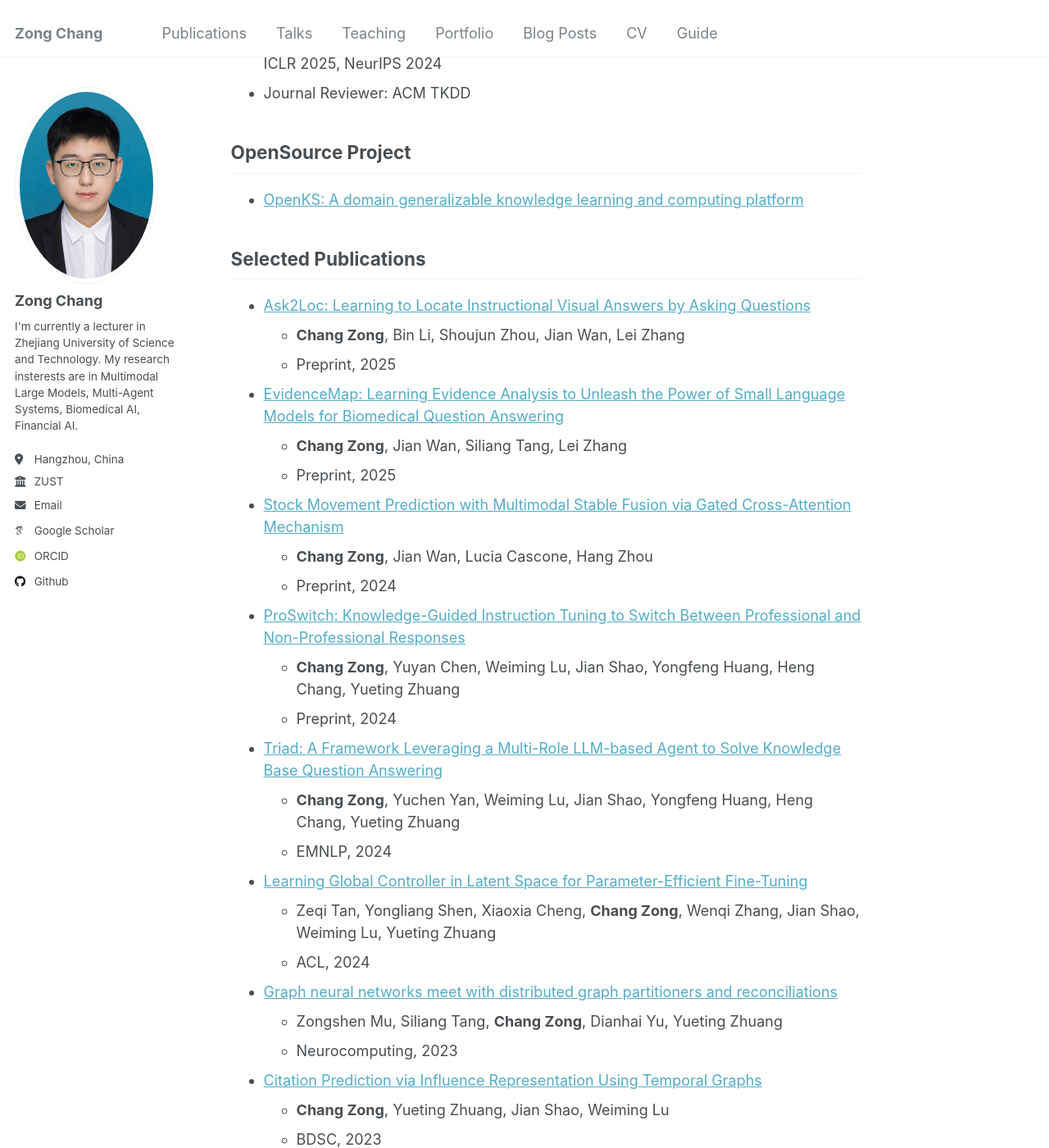
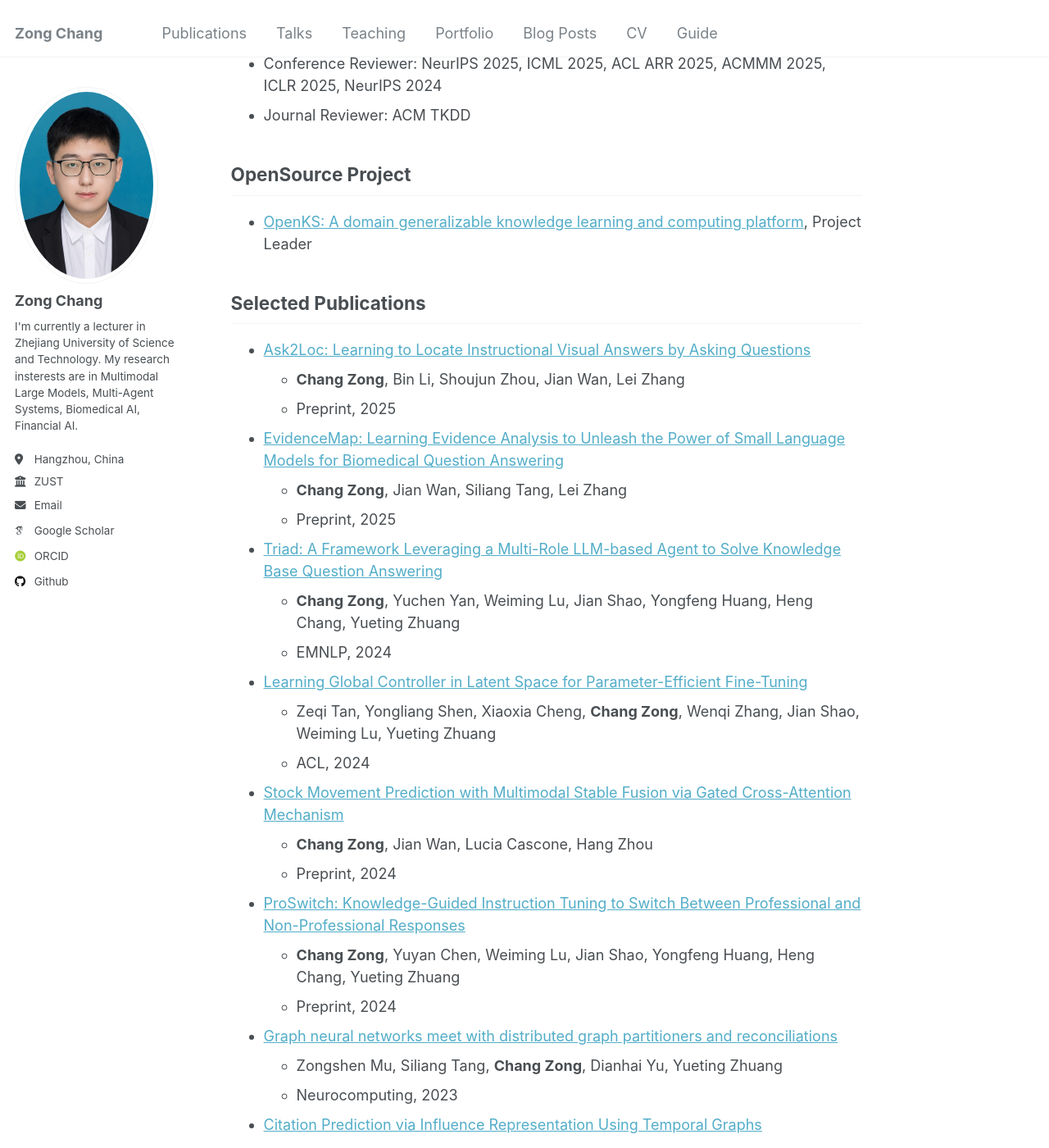
Before and after one commit to changzong/changzong.github.io, a Jekyll site: the page built from _pages/about.md, in a window 1280 px wide and 1400 px high, scrolled down 348 px. Shown: the whole window at 82% size. Built offline with Jekyll 4.4.1, drawn with Linux system fonts in a browser that asks for light colours; some web fonts are replaced; part of the change alters nothing that is shown; some of the changed text lies outside the part shown.

```diff
--- a/_pages/about.md
+++ b/_pages/about.md
@@ -7,7 +7,7 @@ redirect_from:
   - /about.html
 ---
 
-I receive my Ph.D. degree from Zhejiang University ([ZJU(https://www.zju.edu.cn/)]), advised by [Prof. Yueting Zhuang](https://person.zju.edu.cn/yzhuang). I received my Bachelor's Degree in the Department of Computer Science and Technology from Harbin Institute of Technology ([HIT](https://www.hit.edu.cn/)). I received my Master's Degree in the School of Informatics from the University of Edinburgh([UoE](https://www.ed.ac.uk/)), UK. I am currently a lecturer in Zhejiang University of Science and Technology ([ZUST](https://www.zust.edu.cn/)).
+I receive my Ph.D. degree from Zhejiang University ([ZJU](https://www.zju.edu.cn/)), co-advised by [Prof. Yueting Zhuang](https://person.zju.edu.cn/yzhuang), [Prof. Jian Shao](https://person.zju.edu.cn/jshao), [Prof. Weiming Lu](https://person.zju.edu.cn/lwm), and [Prof. Siliang Tang](https://person.zju.edu.cn/siliang) . I received my Bachelor's Degree in the Department of Computer Science and Technology from Harbin Institute of Technology ([HIT](https://www.hit.edu.cn/)). I received my Master's Degree in the School of Informatics from the University of Edinburgh ([UoE](https://www.ed.ac.uk/)), UK. I am currently a lecturer in Zhejiang University of Science and Technology ([ZUST](https://www.zust.edu.cn/)), working in [BIT Lab](http://bit.zust.edu.cn/catalogue/information.html).
 
 
 ## Professional Services
@@ -15,17 +15,24 @@ I receive my Ph.D. degree from Zhejiang University ([ZJU(https://www.zju.edu.cn/
 - Journal Reviewer: ACM TKDD
 
 ## OpenSource Project
-- [OpenKS: A domain generalizable knowledge learning and computing platform](https://github.com/ZJU-OpenKS/OpenKS)
+- [OpenKS: A domain generalizable knowledge learning and computing platform](https://github.com/ZJU-OpenKS/OpenKS), Project Leader
 
 ## Selected Publications
-- [Ask2Loc: Learning to Locate Instructional Visual Answers by Asking Questions
-](https://arxiv.org/abs/2504.15918)
+- [Ask2Loc: Learning to Locate Instructional Visual Answers by Asking Questions](https://arxiv.org/abs/2504.15918)
   - **Chang Zong**, Bin Li, Shoujun Zhou, Jian Wan, Lei Zhang
   - Preprint, 2025
 
 - [EvidenceMap: Learning Evidence Analysis to Unleash the Power of Small Language Models for Biomedical Question Answering](https://arxiv.org/abs/2501.12746)
   - **Chang Zong**, Jian Wan, Siliang Tang, Lei Zhang
   - Preprint, 2025
+
+- [Triad: A Framework Leveraging a Multi-Role LLM-based Agent to Solve Knowledge Base Question Answering](https://aclanthology.org/2024.emnlp-main.101/)
+  - **Chang Zong**, Yuchen Yan, Weiming Lu, Jian Shao, Yongfeng Huang, Heng Chang, Yueting Zhuang
+  - EMNLP, 2024
+
+- [Learning Global Controller in Latent Space for Parameter-Efficient Fine-Tuning](https://aclanthology.org/2024.acl-long.222/)
+  - Zeqi Tan, Yongliang Shen, Xiaoxia Cheng, **Chang Zong**, Wenqi Zhang, Jian Shao, Weiming Lu, Yueting Zhuang
+  - ACL, 2024
 
 - [Stock Movement Prediction with Multimodal Stable Fusion via Gated Cross-Attention Mechanism](https://arxiv.org/abs/2406.06594)
   - **Chang Zong**, Jian Wan, Lucia Cascone, Hang Zhou
@@ -35,14 +42,6 @@ I receive my Ph.D. degree from Zhejiang University ([ZJU(https://www.zju.edu.cn/
   - **Chang Zong**, Yuyan Chen, Weiming Lu, Jian Shao, Yongfeng Huang, Heng Chang, Yueting Zhuang
   - Preprint, 2024
 
-- [Triad: A Framework Leveraging a Multi-Role LLM-based Agent to Solve Knowledge Base Question Answering](https://aclanthology.org/2024.emnlp-main.101/)
-  - **Chang Zong**, Yuchen Yan, Weiming Lu, Jian Shao, Yongfeng Huang, Heng Chang, Yueting Zhuang
-  - EMNLP, 2024
-
-- [Learning Global Controller in Latent Space for Parameter-Efficient Fine-Tuning](https://aclanthology.org/2024.acl-long.222/)
-  - Zeqi Tan, Yongliang Shen, Xiaoxia Cheng, **Chang Zong**, Wenqi Zhang, Jian Shao, Weiming Lu, Yueting Zhuang
-  - ACL, 2024
-
 - [Graph neural networks meet with distributed graph partitioners and reconciliations](https://www.sciencedirect.com/science/article/abs/pii/S0925231222011894)
   - Zongshen Mu, Siliang Tang, **Chang Zong**, Dianhai Yu, Yueting Zhuang
   - Neurocomputing, 2023
```
